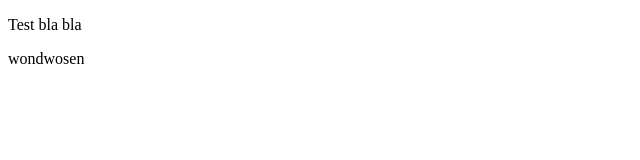
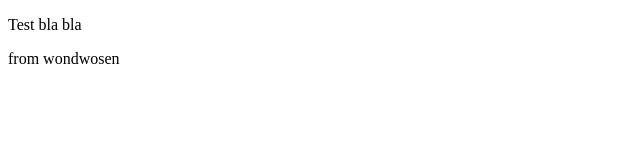
Before and after one commit to wondwosen8686/GroupGithubTest, a plain HTML site: page index.html in a window 1280 px wide. Shown: the full height of the page, 0-640 px from the left. Drawn offline with Linux system fonts and the light colour scheme.

Commit message:
Update index.html

```diff
--- a/index.html
+++ b/index.html
@@ -7,7 +7,7 @@
 </head>
 <body>
     <p> Test bla bla </p>
-<p>wondwosen</p>
+ <p>from wondwosen</p>
 
 </body>
 </html>
```
